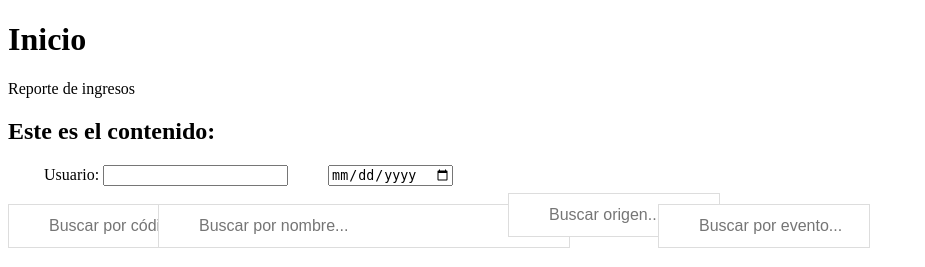
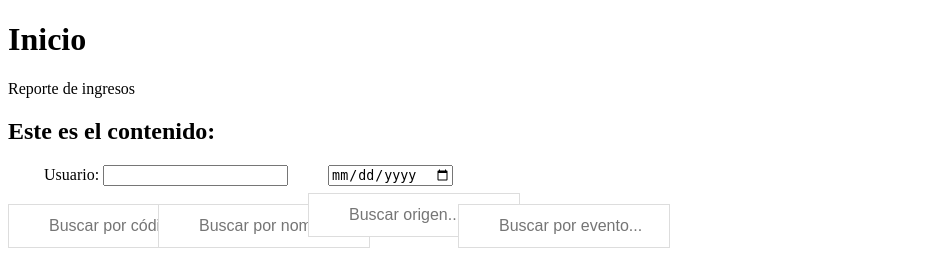
Before and after one commit to usac201612398/web1, a Django app: page /app1/registro/consulta in a window 1280 px wide. Shown: the top 267 px of the page, without its empty margins (0-925 px from the left). Run offline with Django 4.2, Linux system fonts and the light colour scheme; data that the repository does not hold is empty.

```diff
--- a/web1/data/static/style_consultaregistro.css
+++ b/web1/data/static/style_consultaregistro.css
@@ -14,7 +14,7 @@
     /*  background-image: url('/css/searchicon.png'); /* Add a search icon to input */
         background-position: 10px 12px; /* Position the search icon */
         background-repeat: no-repeat; /* Do not repeat the icon image */
-        width: 350px; /* Full-width */
+        width: 150px; /* Full-width */
         font-size: 16px; /* Increase font-size */
         padding: 12px 20px 12px 40px; /* Add some padding */
         border: 1px solid #ddd; /* Add a grey border */
@@ -215,7 +215,7 @@
     }
 
     .box03{
-    width: 350px;
+    width: 150px;
     height: 45px;
     }
 
```
